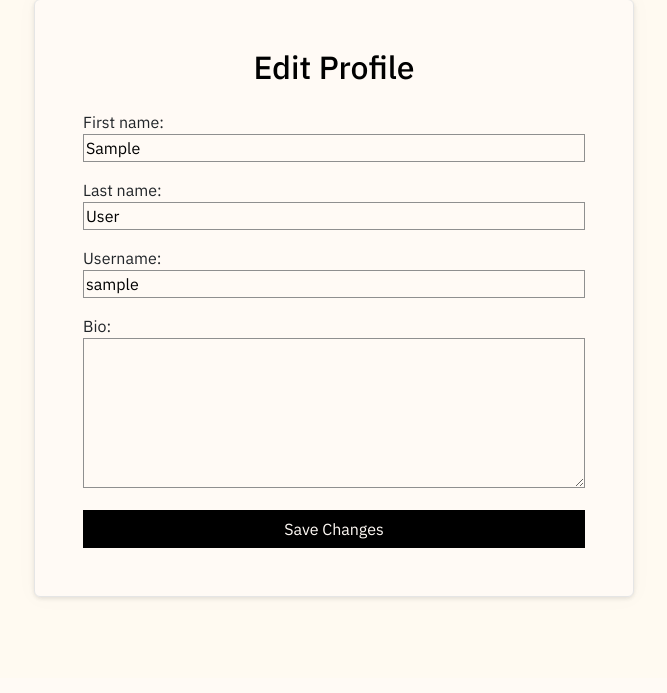
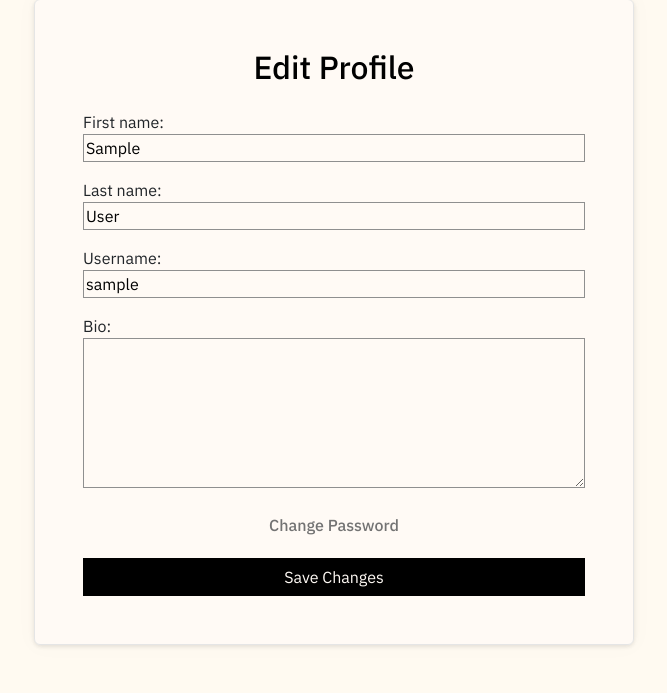
Before and after one commit to Fatima-NW/Blogging-Platform, a Django app: page /users/profile/sample/edit/ in a window 1280 px wide. Shown: the part 122-815 px from the top of the page, without its empty margins (306-973 px from the left). Before the commit the page ends 722 px from the top, so only its background shows below. Run offline with Django 5.2, Linux system fonts and the light colour scheme; the visitor is signed in with stand-in values (Sample User, id 1); data comes from the database, SQL or seed files in the repository; parts of the project's set-up code (start-up, migrations or seed data) failed here and were passed over.

Commit message:
Add password update feature in profile edit form

```diff
--- a/static/css/buttons.css
+++ b/static/css/buttons.css
@@ -56,23 +56,24 @@
 }
 
 
-/* Login */
-.login-btn {
+/* Register*/
+.register-btn {
+    background-color: #000000;
+    border-color: #000000;
+    margin-top: 1rem;
+}
+
+
+/* Login + Save Profile*/
+.login-btn,
+.profile-save-btn {
     background-color: #000000;
     border-color: #000000;
     margin-top: 1.5rem;
 }
 
 
-/* Register + Profile*/
-.register-btn,
-.profile-btn {
-    background-color: #000000;
-    border-color: #000000;
-    margin-top: 1rem;
-}
-
-/* Edit Profile */
+/* Profile */
 .profile-edit-btn {
     width: 75px;
     min-width: 50px;
@@ -81,7 +82,6 @@
     border-color: #cb950a !important;
 }
 
-/* Delete Profile */
 .profile-delete-btn {
     width: 75px;
     min-width: 50px;
@@ -90,13 +90,18 @@
     border-color: #d12216 !important;
 }
 
-/* Create Post (from profile) */
 .profile-create-btn{
     width: 175px;
     min-width: 165px;
     height: 38px;
     background-color: #1A8917 !important;
     border-color: #1A8917 !important;
+}
+
+.profile-password-btn {
+    background: none !important;
+    padding-bottom: 0 !important;
+    line-height: 1 !important;
 }
 
 
--- a/templates/users/profile_edit.html
+++ b/templates/users/profile_edit.html
@@ -13,16 +13,55 @@ Displays form for editing user's profile
 
         <form method="POST" class="profile-form">
             {% csrf_token %}
+
             {% for field in form %}
+                {% if field.name != "current_password" and field.name != "new_password1" and field.name != "new_password2" %}
+                    <div class="mb-3">
+                        {{ field.label_tag }}
+                        {{ field }}
+                        {% for error in field.errors %}
+                            <div class="text-danger small">{{ error }}</div>
+                        {% endfor %}
+                    </div>
+                {% endif %}
+            {% endfor %}
+
+            <!-- Change Password Toggle Button -->
+            <div class="mb-3">
+                <button class="btn profile-password-btn btn-link text-decoration-none w-100" type="button"
+                        data-bs-toggle="collapse" data-bs-target="#password-section">
+                    Change Password
+                </button>
+            </div>
+
+            <!-- Collapsible Password Section -->
+            <div class="collapse {% if form.current_password.value or form.new_password1.value or form.new_password2.value or form.current_password.errors or form.new_password1.errors or form.new_password2.errors %}show{% endif %}" id="password-section">
                 <div class="mb-3">
-                    {{ field.label_tag }}
-                    {{ field }}
-                    {% for error in field.errors %}
+                    {{ form.current_password.label_tag }}
+                    {{ form.current_password }}
+                    {% for error in form.current_password.errors %}
                         <div class="text-danger small">{{ error }}</div>
                     {% endfor %}
                 </div>
-            {% endfor %}
-            <button type="submit" class="btn profile-btn imp-btn w-100">Save Changes</button>
+
+                <div class="mb-3">
+                    {{ form.new_password1.label_tag }}
+                    {{ form.new_password1 }}
+                    {% for error in form.new_password1.errors %}
+                        <div class="text-danger small">{{ error }}</div>
+                    {% endfor %}
+                </div>
+
+                <div class="mb-3">
+                    {{ form.new_password2.label_tag }}
+                    {{ form.new_password2 }}
+                    {% for error in form.new_password2.errors %}
+                        <div class="text-danger small">{{ error }}</div>
+                    {% endfor %}
+                </div>
+            </div>
+
+            <button type="submit" class="btn profile-save-btn imp-btn w-100">Save Changes</button>
         </form>
     </div>
 </div>
--- a/users/forms.py
+++ b/users/forms.py
@@ -7,7 +7,9 @@ Includes:
 """
 
 from django import forms
-from django.contrib.auth.forms import UserCreationForm, AuthenticationForm
+from django.contrib.auth.forms import UserCreationForm
+from django.contrib.auth.password_validation import validate_password
+from django.core.exceptions import ValidationError
 from .models import CustomUser
 
 
@@ -20,6 +22,54 @@ class CustomUserCreationForm(UserCreationForm):
 
 class ProfileForm(forms.ModelForm):
     """ Form for editing user profile details """
+    current_password = forms.CharField(
+        label="Current Password",
+        required=False,
+        widget=forms.PasswordInput()
+    )
+    new_password1 = forms.CharField(
+        label="New Password",
+        required=False,
+        widget=forms.PasswordInput()
+    )
+    new_password2 = forms.CharField(
+        label="Confirm Password",
+        required=False,
+        widget=forms.PasswordInput()
+    )
+
     class Meta:
         model = CustomUser
         fields = ["first_name", "last_name", "username", "bio"]
+
+    def __init__(self, *args, user=None, **kwargs):
+        super().__init__(*args, **kwargs)
+        self.user = user
+
+    def clean(self):
+        cleaned_data = super().clean()
+        current_password = cleaned_data.get("current_password")
+        new_password1 = cleaned_data.get("new_password1")
+        new_password2 = cleaned_data.get("new_password2")
+
+        if current_password or new_password1 or new_password2:
+
+             # All fields must be filled
+            if not current_password:
+                self.add_error("current_password", "Enter your current password.")
+            if not new_password1:
+                self.add_error("new_password1", "Enter a new password.")
+            if not new_password2:
+                self.add_error("new_password2", "Confirm your new password.")
+
+            # If all are filled, do further validation
+            if current_password and new_password1 and new_password2:
+                if not self.user.check_password(current_password):
+                    self.add_error("current_password", "Current password is incorrect.")
+                if new_password1 != new_password2:
+                    self.add_error("new_password2", "Passwords do not match!")
+                else:
+                    try:
+                        validate_password(new_password1, user=self.user)
+                    except ValidationError as e:
+                        self.add_error("new_password1", e.messages)
--- a/users/views.py
+++ b/users/views.py
@@ -12,9 +12,9 @@ Includes views for:
 from django.shortcuts import render, redirect, get_object_or_404
 from django.contrib.auth import login, logout
 from django.contrib.auth.decorators import login_required
+from django.contrib.auth import update_session_auth_hash
 from django.contrib import messages
 from django.contrib.auth.forms import AuthenticationForm
-from django.core.exceptions import PermissionDenied
 from .forms import CustomUserCreationForm, ProfileForm
 from .models import CustomUser
 from posts.filters import filter_posts
@@ -94,8 +94,12 @@ def profile_edit(request, username):
         return redirect("profile", username=profile_user.username)
 
     if request.method == "POST":
-        form = ProfileForm(request.POST, instance=profile_user)
+        form = ProfileForm(request.POST, instance=profile_user, user=profile_user)
         if form.is_valid():
+            new_password = form.cleaned_data.get("new_password1")
+            if new_password:
+                profile_user.set_password(new_password)
+                update_session_auth_hash(request, profile_user)
             form.save()
             logger.info(f"{request.user} updated their profile")
             messages.success(request, "Profile updated successfully!")
@@ -103,7 +107,7 @@ def profile_edit(request, username):
         else:
             logger.warning(f"{request.user} tried submitting invalid profile form")
     else:
-        form = ProfileForm(instance=profile_user)
+        form = ProfileForm(instance=profile_user, user=profile_user)
         logger.info(f"{request.user} accessed profile edit page.")
 
     return render(request, "users/profile_edit.html", {
```
Also changed, not shown: README.md.
